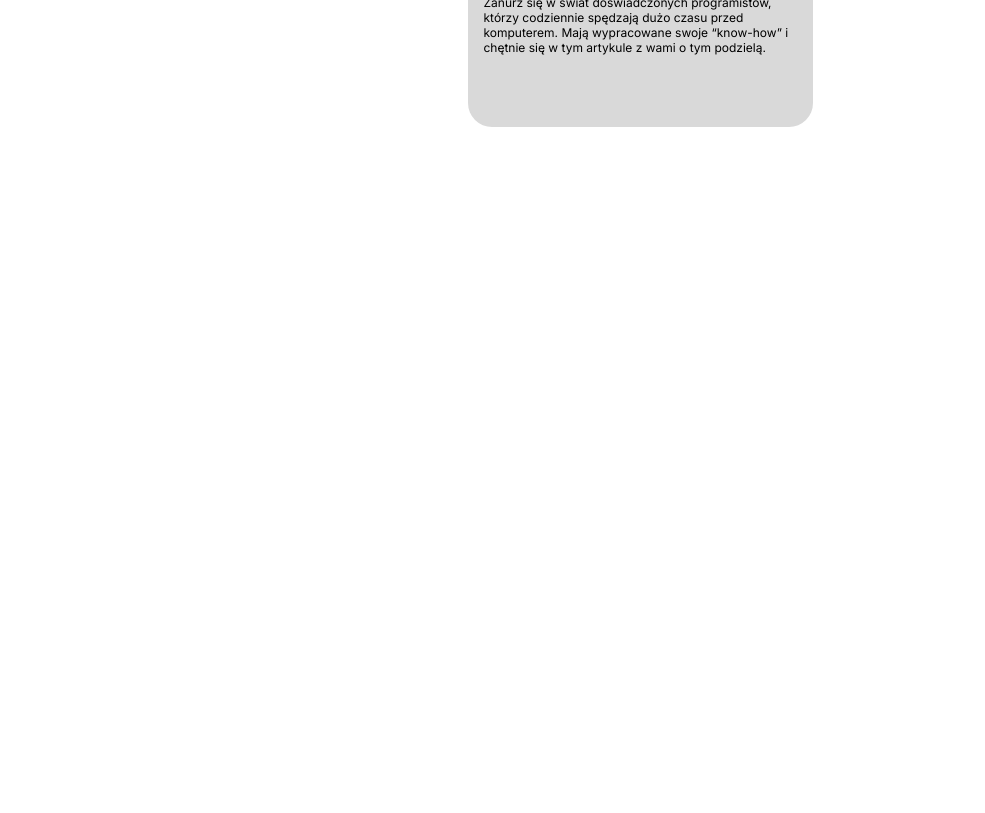
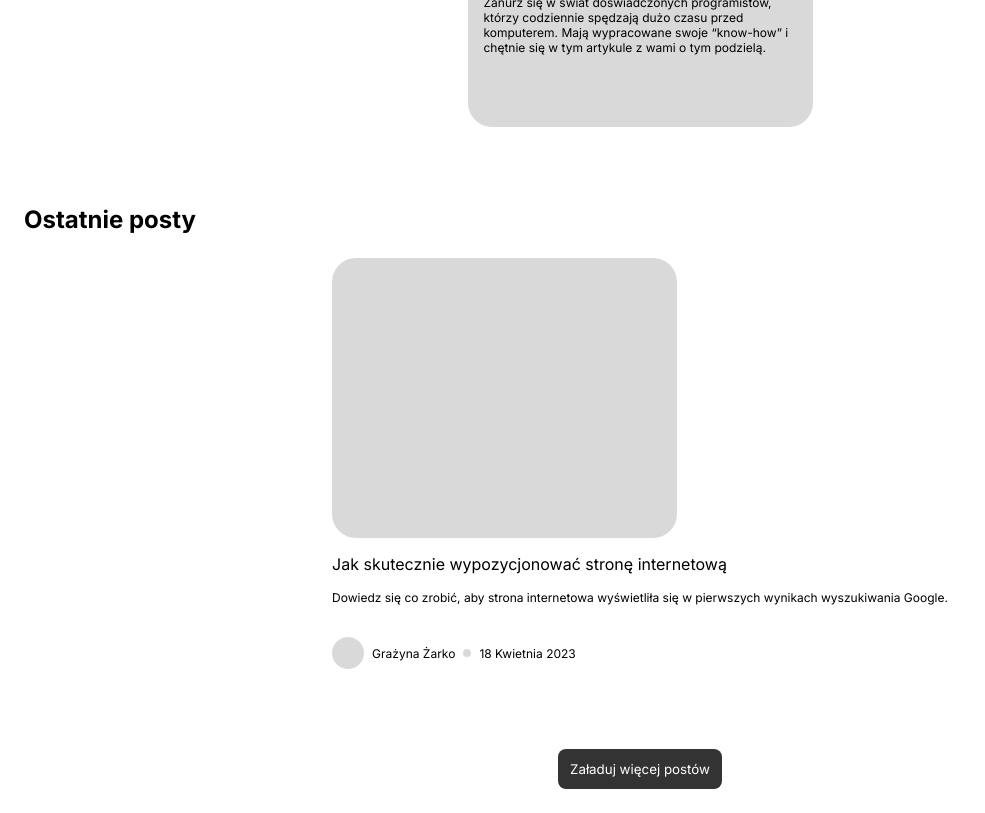
Before and after one commit to 42savage/blog, a Nuxt app: page / in a window 1280 px wide. Shown: the part 620-1433 px from the top of the page, without its empty margins (0-985 px from the left). Before the commit the page ends 800 px from the top, so only its background shows below. Built offline with nearby package versions, Linux system fonts and the light colour scheme.

Commit message:
Basic latest posts look

```diff
--- a/app.vue
+++ b/app.vue
@@ -2,6 +2,7 @@
   <div>
     <navigationBar />
     <theHeader />
+    <lastestPosts />
   </div>
 </template>
 <style>
--- /dev/null
+++ b/components/lastestPosts.vue
@@ -0,0 +1,36 @@
+<template>
+  <main>
+    <p class="title">Ostatnie posty</p>
+    <div class="content">
+      <singlePostCard />
+      <button class="loadMoreButton">Załaduj więcej postów</button>
+    </div>
+  </main>
+</template>
+
+<script>
+export default {};
+</script>
+<style scoped lang="scss">
+main {
+  padding: 54px 24px 24px 24px;
+}
+.title {
+  font-size: 24px;
+  font-weight: bold;
+  margin: 24px 0;
+}
+.loadMoreButton {
+  background: #333333;
+  padding: 12px;
+  margin-top: 80px;
+  border: none;
+  border-radius: 8px;
+  color: white;
+}
+.content {
+  display: flex;
+  flex-direction: column;
+  place-items: center;
+}
+</style>
--- /dev/null
+++ b/components/singlePostCard.vue
@@ -0,0 +1,64 @@
+<template>
+  <div class="wrapper">
+    <div class="image"></div>
+    <p class="title">Jak skutecznie wypozycjonować stronę internetową</p>
+    <p class="content">
+      Dowiedz się co zrobić, aby strona internetowa wyświetliła się w pierwszych
+      wynikach wyszukiwania Google.
+    </p>
+    <div class="author">
+      <div class="avatar"></div>
+      <p class="name">Grażyna Żarko</p>
+      <p class="date">18 Kwietnia 2023</p>
+    </div>
+  </div>
+</template>
+<script></script>
+<style scoped lang="scss">
+.image {
+  width: 345px;
+  height: 280px;
+  background: #d9d9d9;
+  border-radius: 24px;
+}
+.title {
+  font-size: 16px;
+  margin: 16px 0;
+}
+.content {
+  font-size: 12px;
+}
+.author {
+  display: flex;
+  flex-direction: row;
+  justify-content: flex-start;
+  align-items: center;
+  margin-top: 32px;
+  p {
+    font-size: 12px;
+  }
+}
+
+.avatar {
+  width: 32px;
+  height: 32px;
+  border-radius: 50px;
+  background: #d9d9d9;
+  margin-right: 8px;
+}
+.date {
+  position: relative;
+  margin-left: 24px;
+  &::before {
+    content: "";
+    width: 8px;
+    height: 8px;
+    background-color: #d9d9d9;
+    border-radius: 40px;
+    position: absolute;
+    left: -16px;
+    top: 50%;
+    transform: translate(0, -50%);
+  }
+}
+</style>
```
